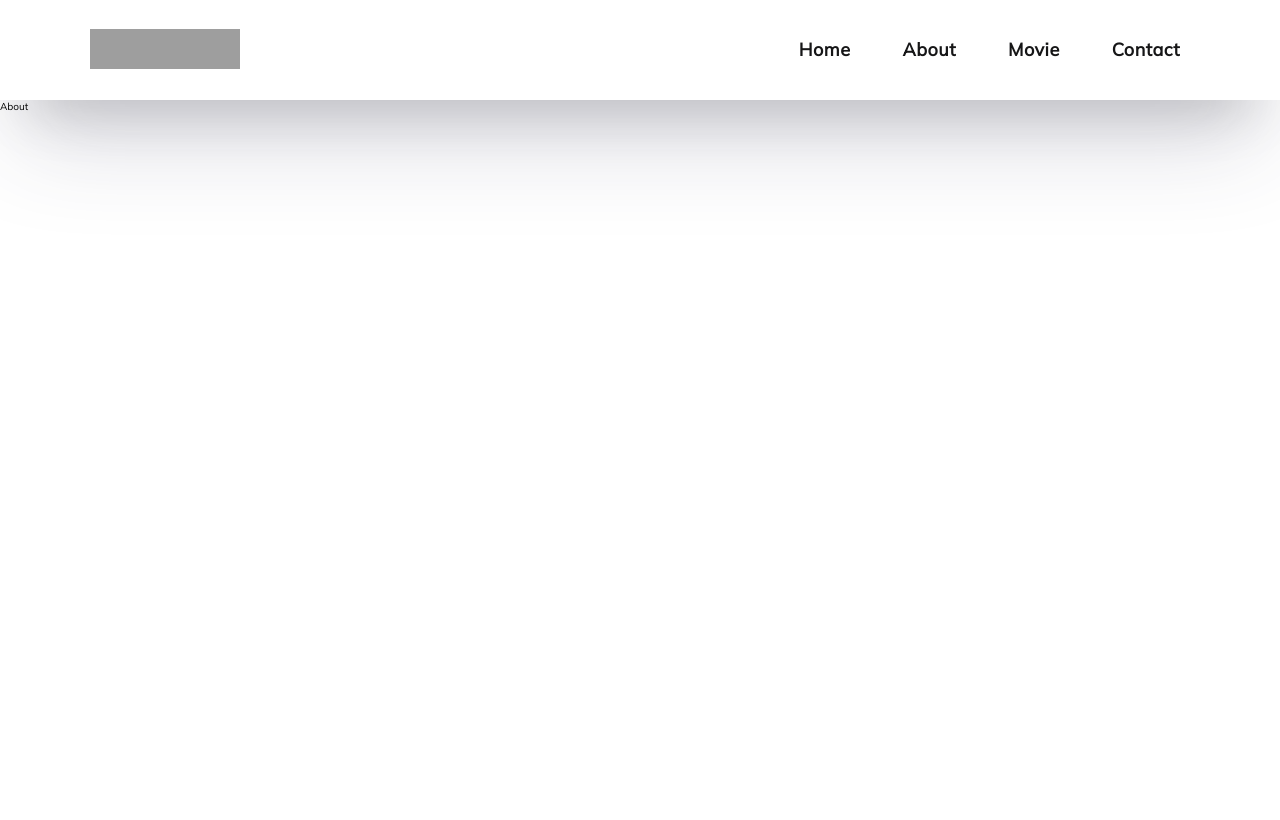
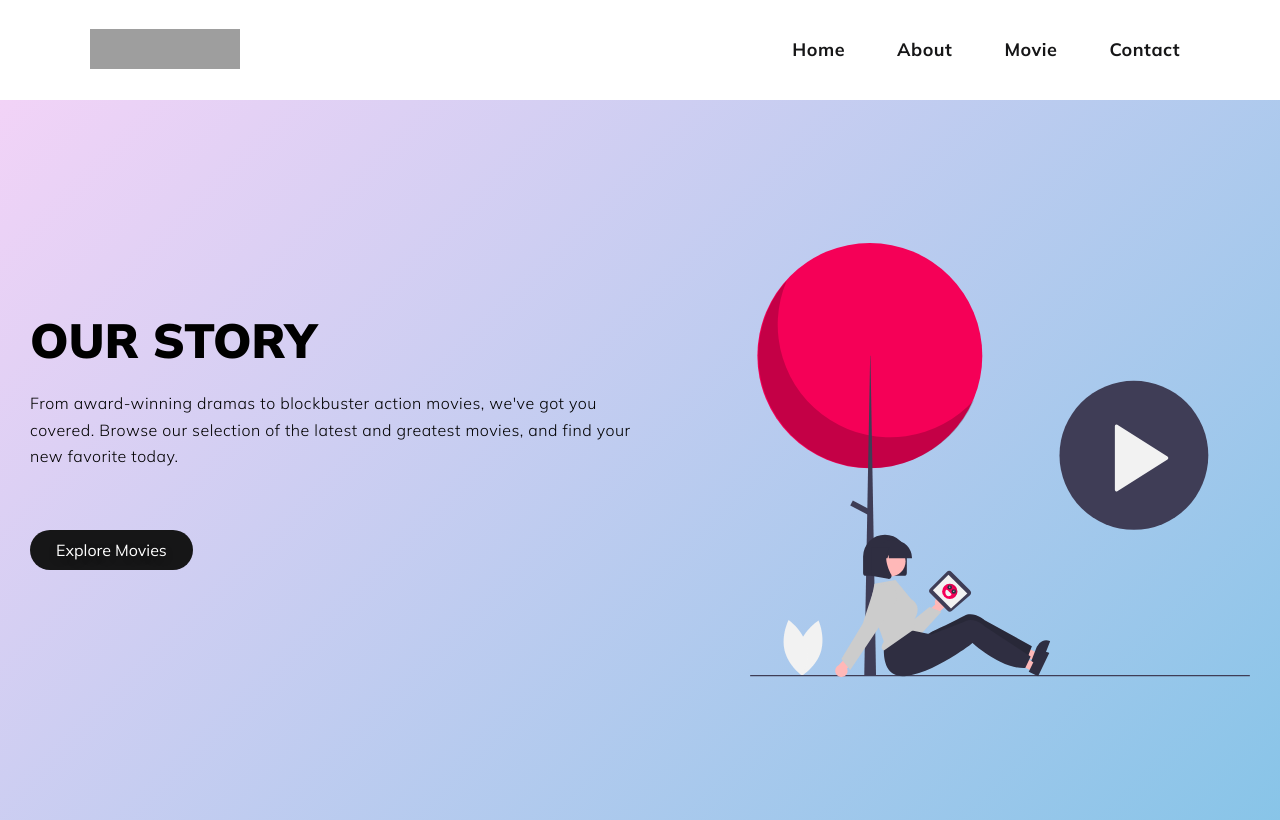
Before and after one commit to naushadraien/Nextjs-Netflix, a Next.js app: page /about in a window 1280 px wide. Built offline with nearby package versions, Linux system fonts and the light colour scheme; grey boxes are pictures that could not be loaded.

Commit message:
made dynamic route folder for movie

```diff
--- a/src/app/about/page.jsx
+++ b/src/app/about/page.jsx
@@ -1,8 +1,11 @@
+import HeroSection from "../components/HeroSection"
 
-const page = () => {
+const About = () => {
   return (
-    <div>About</div>
+    <>
+    <HeroSection title={'OUR STORY'} imageUrl={'/about1.svg'} />
+    </>
   )
 }
 
-export default page
+export default About
--- a/src/app/components/HeroSection.jsx
+++ b/src/app/components/HeroSection.jsx
@@ -1,12 +1,35 @@
 import heroStyles from '@/app/styles/herosection.module.css'
 import commonStyles from '@/app/styles/common.module.css'
+import Link from 'next/link'
+import Image from 'next/image'
+import { Mulish } from 'next/font/google';
 
-const HeroSection = () => {
+const mulish = Mulish({
+    weight: ['300','400','500','600','700','800','900'],
+    subsets: ['latin'],
+    display: 'swap'
+  })
+
+const HeroSection = ({title, imageUrl}) => { //title and imageUrl props passed from about section
   return (
     <main className={heroStyles.main_section}>
         <div className={commonStyles.container}>
             <div className={commonStyles.grid_two_section}>
-                <div className={heroStyles.hero_content}></div>
+                <div className={heroStyles.hero_content}>
+                    <h1>{title}</h1>
+                <p> From award-winning dramas to blockbuster action movies, we&apos;ve got you covered. Browse
+                            our
+                            selection of the latest and greatest movies, and find your new favorite today.
+                        </p>
+                        <Link href="/movie">
+                            <button className={mulish.className}>
+                                Explore Movies
+                            </button>
+                        </Link>
+                </div>
+                <div className={heroStyles.hero_image}>
+                    <Image src={imageUrl} alt='hero image' width={500} height={500} />
+                </div>
             </div>
         </div>
     </main>
--- a/src/app/layout.js
+++ b/src/app/layout.js
@@ -3,7 +3,7 @@ import './globals.css'
 import { Mulish } from 'next/font/google';
 
 const mulish = Mulish({
-  weight: '400',
+  weight: ['300','400','500','600','700','800','900'],
   subsets: ['latin'],
   display: 'swap'
 })
--- a/src/app/page.js
+++ b/src/app/page.js
@@ -3,7 +3,7 @@ import HeroSection from "./components/HeroSection"
 const page = () => {
   return (
     <>
-    <HeroSection/>
+    <HeroSection title={"LET'S WATCH MOVIE TOGETHER"} imageUrl={"/home.svg"} />
     </>
   )
 }
--- a/src/app/styles/herosection.module.css
+++ b/src/app/styles/herosection.module.css
@@ -37,7 +37,7 @@
     font-weight: 300;
     letter-spacing: .05rem;
     line-height: 1.65;
-    /*font-family: 'Mulish', sans-serif;*/
+    /* font-family: 'Mulish', sans-serif; */
 }
 
 .hero_image{
```
Also changed, not shown: src/app/movie/[dynamicId]/page.jsx (added, +8 -0 lines), src/app/movie/page.jsx (+8 -4 lines).
